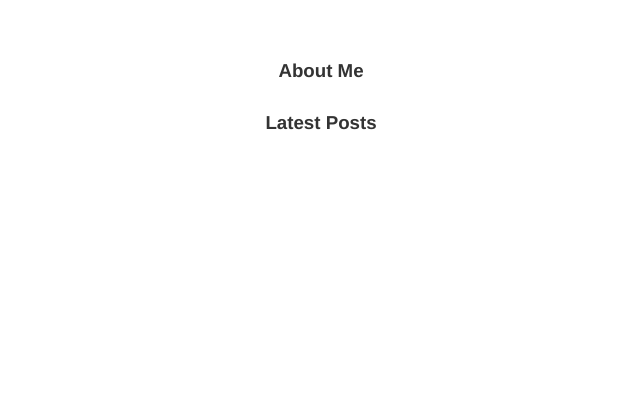
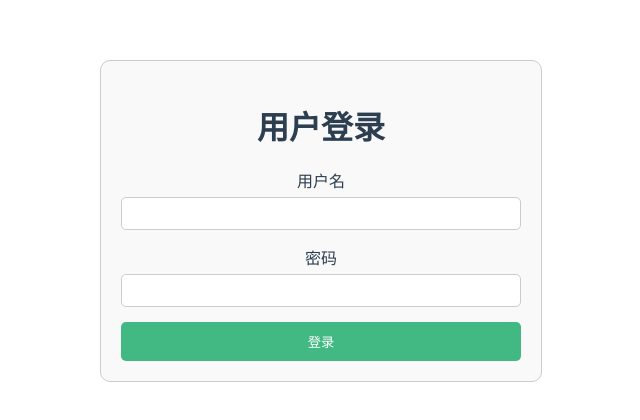
Before and after one commit to w8990/my-blog, a Vue app: page / in a window 1280 px wide. Shown: the top 420 px of the page, without its empty margins (319-959 px from the left). Built offline with nearby package versions, Linux system fonts and the light colour scheme.

Commit message:
Update HelloWorld.vue
login

```diff
--- a/src/components/HelloWorld.vue
+++ b/src/components/HelloWorld.vue
@@ -1,57 +1,83 @@
 <template>
-  <div class="personal-blog">
-    <h1>{{ title }}</h1>
-    <p>{{ description }}</p>
-    <h3>About Me</h3>
-    <p>{{ about }}</p>
-    <h3>Latest Posts</h3>
-    <ul>
-      <li v-for="post in posts" :key="post.id">
-        <a :href="post.link">{{ post.title }}</a>
-      </li>
-    </ul>
+  <div class="login-container">
+    <h1>用户登录</h1>
+    <form @submit.prevent="handleLogin">
+      <div class="form-group">
+        <label for="username">用户名</label>
+        <input type="text" id="username" v-model="username" required />
+      </div>
+      <div class="form-group">
+        <label for="password">密码</label>
+        <input type="password" id="password" v-model="password" required />
+      </div>
+      <button type="submit">登录</button>
+    </form>
   </div>
 </template>
 
 <script>
 export default {
-  name: 'PersonalBlogIntro',
-  props: {
-    title: String,
-    description: String,
-    about: String,
-    posts: Array
+  name: 'LoginComponent',
+  data() {
+    return {
+      username: '',
+      password: ''
+    };
+  },
+  methods: {
+    handleLogin() {
+      // 登录逻辑处理，这里可以调用API来验证用户名和密码
+      if (this.username && this.password) {
+        // 例如：调用登录接口
+        console.log('用户名:', this.username);
+        console.log('密码:', this.password);
+        // 可以添加成功处理或者错误处理逻辑
+        alert('登录成功');
+      } else {
+        alert('请填写完整的用户名和密码');
+      }
+    }
   }
 }
 </script>
 
-<!-- Add "scoped" attribute to limit CSS to this component only -->
 <style scoped>
+.login-container {
+  max-width: 400px;
+  margin: 50px auto;
+  padding: 20px;
+  border: 1px solid #ccc;
+  border-radius: 10px;
+  background-color: #f9f9f9;
+}
 h1 {
-  font-size: 2em;
+  text-align: center;
   margin-bottom: 20px;
 }
-p {
-  font-size: 1.2em;
-  line-height: 1.6;
-  margin: 10px 0;
+.form-group {
+  margin-bottom: 15px;
 }
-h3 {
-  margin: 30px 0 10px;
-  color: #333;
+label {
+  display: block;
+  margin-bottom: 5px;
 }
-ul {
-  list-style-type: none;
-  padding: 0;
+input {
+  width: 100%;
+  padding: 8px;
+  box-sizing: border-box;
+  border: 1px solid #ccc;
+  border-radius: 5px;
 }
-li {
-  margin: 10px 0;
+button {
+  width: 100%;
+  padding: 10px;
+  background-color: #42b983;
+  color: white;
+  border: none;
+  border-radius: 5px;
+  cursor: pointer;
 }
-a {
-  color: #42b983;
-  text-decoration: none;
-}
-a:hover {
-  text-decoration: underline;
+button:hover {
+  background-color: #369870;
 }
 </style>
```
